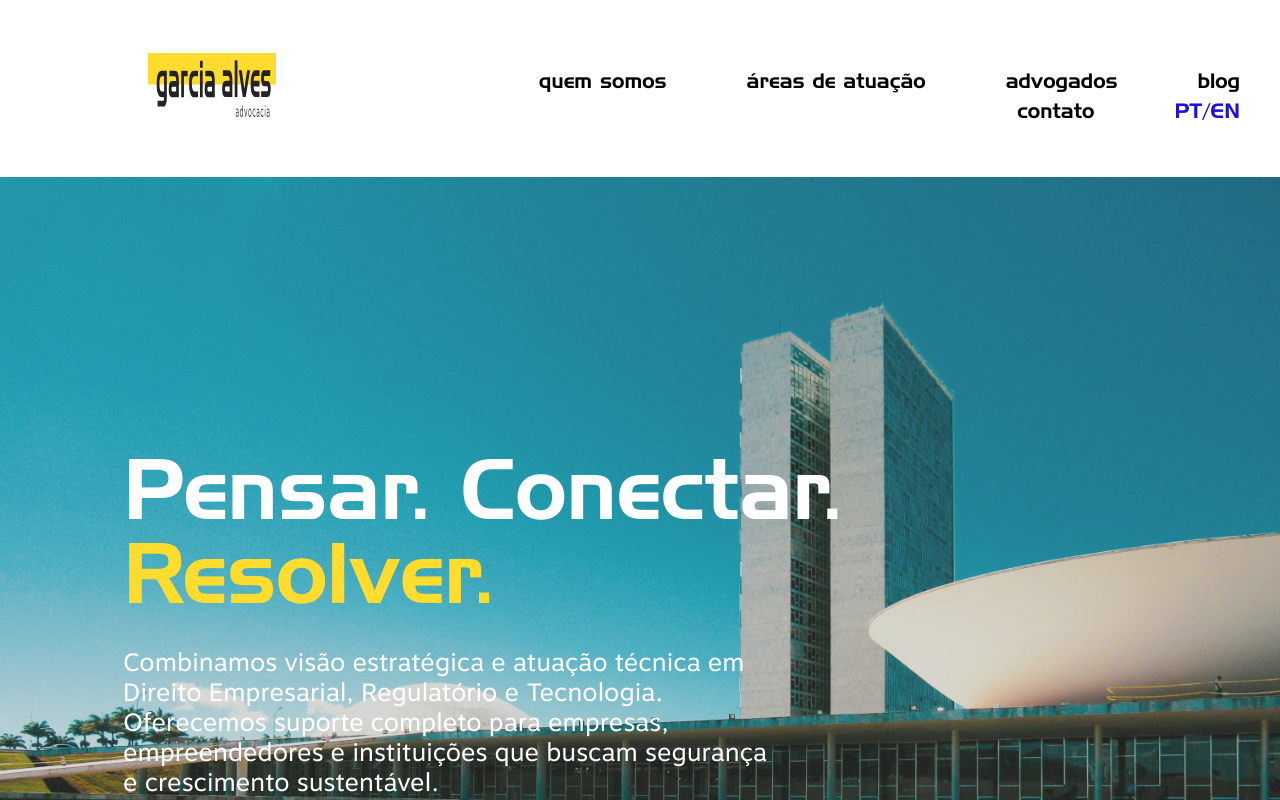
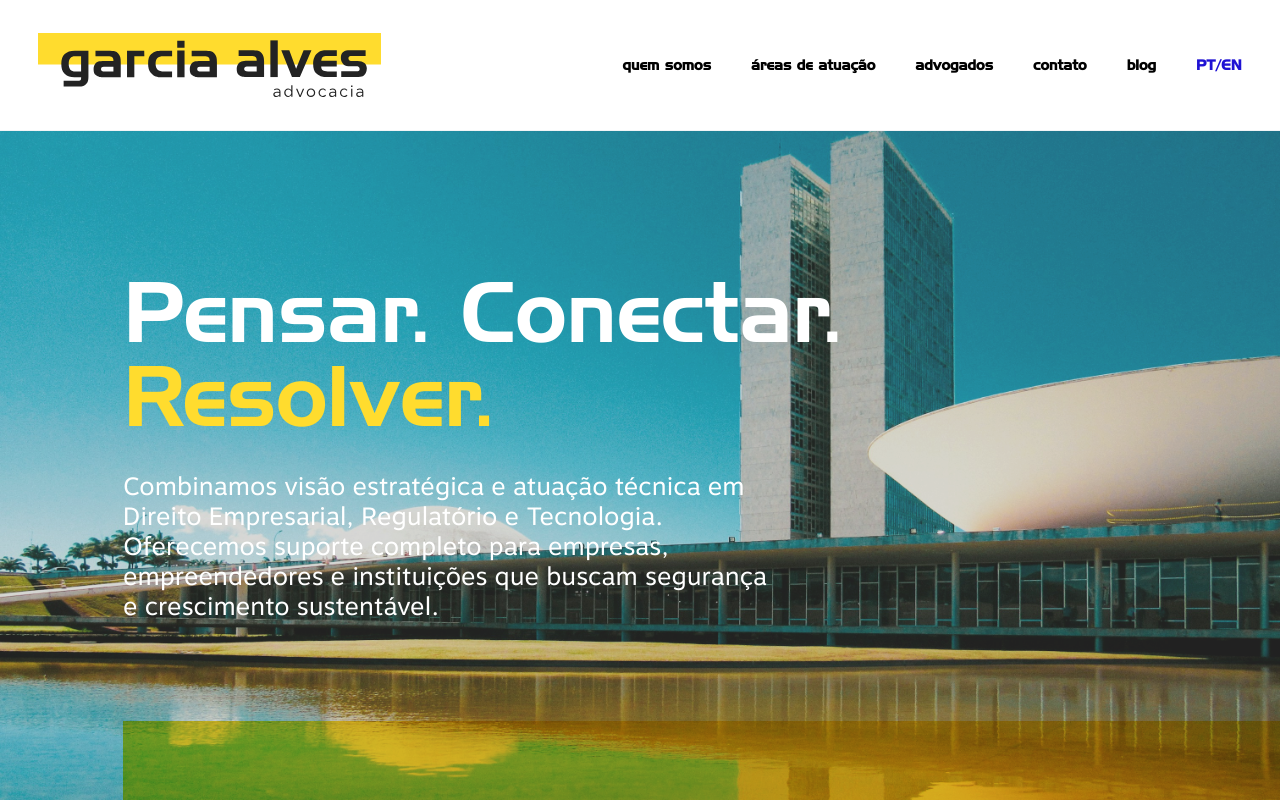
Before and after one commit to ferteles/GarciaAlves, a Next.js app: page / in a window 1280 px wide. Shown: the top 800 px of the page. Built offline with nearby package versions, Linux system fonts and the light colour scheme.

Commit message:
feat: Implement responsive and dynamic header and navbar components with scroll effects and mobile menu functionality.

```diff
--- a/src/components/Header.tsx
+++ b/src/components/Header.tsx
@@ -1,58 +1,153 @@
 "use client";
 
+import Image from "next/image";
 import Link from "next/link";
-import { useState } from "react";
+import { useState, useEffect } from "react";
 
 const imgGroup1 = "/assets/7fa17b67e0e71de8c6bb1cbc7efbaf4271091096.svg";
 
 export default function Header() {
+    const [scrolled, setScrolled] = useState(false);
     const [isOpen, setIsOpen] = useState(false);
+    const [isMobile, setIsMobile] = useState(false);
+
+    useEffect(() => {
+        const checkMobile = () => setIsMobile(window.innerWidth < 1024);
+        const handleScroll = () => setScrolled(window.scrollY > 20);
+
+        checkMobile();
+        handleScroll();
+
+        window.addEventListener("scroll", handleScroll);
+        window.addEventListener("resize", checkMobile);
+        return () => {
+            window.removeEventListener("scroll", handleScroll);
+            window.removeEventListener("resize", checkMobile);
+        };
+    }, []);
+
+    // Altura do container
+    const navHeight = isMobile
+        ? (scrolled ? "56px" : "70px")
+        : (scrolled ? "90px" : "130px");
+
+    // Largura do logo
+    const logoWidth = isMobile
+        ? (scrolled ? "110px" : "140px")
+        : (scrolled ? "240px" : "343px");
 
     return (
-        <header className="relative w-full bg-white z-50">
-            <div className="w-full max-w-[1512px] mx-auto px-6 lg:px-[40px] pt-6 pb-6 lg:pt-[44px] lg:pb-[50px] flex items-center justify-between">
-                <Link href="/" className="z-50 w-[200px] lg:w-[343px] lg:h-[64px] relative block">
-                    <img src={imgGroup1} alt="Logo Garcia Alves" className="w-full h-full object-contain" />
+        <header
+            className={`fixed top-0 left-0 right-0 w-full z-50 bg-white border-b border-gray-100 ${scrolled ? "shadow-md" : ""}`}
+            style={{ transition: "box-shadow 0.3s" }}
+        >
+            <div
+                className="max-w-[1512px] mx-auto px-4 flex items-center justify-between overflow-hidden"
+                style={{
+                    height: navHeight,
+                    transition: "height 0.3s ease",
+                    paddingLeft: "clamp(16px, 3vw, 40px)",
+                    paddingRight: "clamp(16px, 3vw, 40px)",
+                }}
+            >
+                {/* Logo */}
+                <div className="flex-shrink-0 z-50">
+                    <Link href="/" className="block">
+                        <Image
+                            src={imgGroup1}
+                            alt="Logo Garcia Alves"
+                            width={343}
+                            height={64}
+                            priority
+                            style={{
+                                width: logoWidth,
+                                height: "auto",
+                                transition: "width 0.3s ease",
+                            }}
+                        />
                     </Link>
+                </div>
 
                 {/* Desktop Menu */}
-                <nav className="hidden lg:flex items-center justify-end flex-wrap flex-1 gap-x-8 lg:gap-x-[40px] xl:gap-x-[80px] font-handel text-[18px] lg:text-[20.3px] lowercase tracking-normal text-black lg:mt-[22px]">
-                    <Link href="#quem-somos" className="hover:text-primary transition-colors">quem somos</Link>
-                    <Link href="#areas" className="hover:text-primary transition-colors">áreas de atuação</Link>
-                    <Link href="#advogados" className="hover:text-primary transition-colors">advogados</Link>
-                    <Link href="/blog" className="hover:text-primary transition-colors">blog</Link>
-                    <Link href="#contato" className="hover:text-primary transition-colors">contato</Link>
-                    <span className="text-primary cursor-pointer transition-colors uppercase">PT/EN</span>
+                <nav className="hidden lg:flex items-center justify-end gap-x-6 xl:gap-x-10 font-handel font-bold tracking-normal text-black shrink-0 ml-6"
+                    style={{ fontSize: "clamp(13px, 1.1vw, 18px)" }}
+                >
+                    <Link href="#quem-somos" className="hover:text-primary transition-colors whitespace-nowrap">
+                        quem somos
+                    </Link>
+                    <Link href="#areas" className="hover:text-primary transition-colors whitespace-nowrap">
+                        áreas de atuação
+                    </Link>
+                    <Link href="#advogados" className="hover:text-primary transition-colors whitespace-nowrap">
+                        advogados
+                    </Link>
+                    <Link href="#contato" className="hover:text-primary transition-colors whitespace-nowrap">
+                        contato
+                    </Link>
+                    <Link href="/blog" className="hover:text-primary transition-colors whitespace-nowrap">
+                        blog
+                    </Link>
+                    <button className="text-primary font-bold hover:opacity-80 transition-opacity uppercase whitespace-nowrap">
+                        PT/EN
+                    </button>
                 </nav>
 
-                {/* Mobile Menu Button */}
+                {/* Mobile: PT/EN + Hamburger */}
+                <div className="flex lg:hidden items-center gap-3 z-50 shrink-0">
+                    <button className="text-primary font-bold text-xs whitespace-nowrap">
+                        PT/EN
+                    </button>
                     <button
-                    className="lg:hidden text-black z-50 p-2"
+                        className="text-black p-1 focus:outline-none"
                         onClick={() => setIsOpen(!isOpen)}
                         aria-label="Toggle Menu"
                     >
-                    <div className="w-8 h-8 flex items-center justify-center relative">
-                        <span className={`absolute h-0.5 w-6 transition-all duration-300 ${isOpen ? "bg-black rotate-45" : "bg-black -translate-y-2"
-                            }`} />
-                        <span className={`absolute h-0.5 w-6 transition-all duration-300 ${isOpen ? "bg-transparent" : "bg-black"
-                            }`} />
-                        <span className={`absolute h-0.5 w-6 transition-all duration-300 ${isOpen ? "bg-black -rotate-45" : "bg-black translate-y-2"
-                            }`} />
+                        <div className="w-6 h-6 flex flex-col items-center justify-center relative" style={{ gap: "5px" }}>
+                            <span className={`block bg-black transition-all duration-300`}
+                                style={{
+                                    height: "2px", width: "22px", display: "block",
+                                    transform: isOpen ? "rotate(45deg) translateY(7px)" : "none",
+                                }} />
+                            <span className={`block bg-black transition-all duration-300`}
+                                style={{
+                                    height: "2px", width: "22px", display: "block",
+                                    opacity: isOpen ? 0 : 1,
+                                }} />
+                            <span className={`block bg-black transition-all duration-300`}
+                                style={{
+                                    height: "2px", width: "22px", display: "block",
+                                    transform: isOpen ? "rotate(-45deg) translateY(-7px)" : "none",
+                                }} />
                         </div>
                     </button>
                 </div>
+            </div>
 
-            {/* Mobile Menu Sub-Layer */}
-            <div className={`fixed inset-0 z-40 bg-white transition-transform duration-300 ease-in-out lg:hidden ${isOpen ? "translate-x-0" : "translate-x-full"
-                }`}>
-                <nav className="flex flex-col items-center justify-center h-full gap-8 font-handel text-2xl text-black lowercase tracking-normal">
-                    <Link href="#quem-somos" onClick={() => setIsOpen(false)} className="hover:text-primary transition-colors">quem somos</Link>
-                    <Link href="#areas" onClick={() => setIsOpen(false)} className="hover:text-primary transition-colors">áreas de atuação</Link>
-                    <Link href="#advogados" onClick={() => setIsOpen(false)} className="hover:text-primary transition-colors">advogados</Link>
-                    <Link href="/blog" onClick={() => setIsOpen(false)} className="hover:text-primary transition-colors">blog</Link>
-                    <Link href="#contato" onClick={() => setIsOpen(false)} className="hover:text-primary transition-colors">contato</Link>
-                    <span className="text-primary mt-4 uppercase">PT/EN</span>
-                </nav>
+            {/* Mobile Menu Overlay */}
+            <div
+                className="fixed inset-0 bg-white z-40 flex flex-col items-center justify-center gap-8 font-handel text-2xl font-bold lg:hidden"
+                style={{
+                    opacity: isOpen ? 1 : 0,
+                    pointerEvents: isOpen ? "auto" : "none",
+                    transform: isOpen ? "translateY(0)" : "translateY(-8px)",
+                    transition: "opacity 0.3s ease, transform 0.3s ease",
+                }}
+            >
+                <Link href="#quem-somos" onClick={() => setIsOpen(false)} className="hover:text-primary transition-colors">
+                    quem somos
+                </Link>
+                <Link href="#areas" onClick={() => setIsOpen(false)} className="hover:text-primary transition-colors">
+                    áreas de atuação
+                </Link>
+                <Link href="#advogados" onClick={() => setIsOpen(false)} className="hover:text-primary transition-colors">
+                    advogados
+                </Link>
+                <Link href="/blog" onClick={() => setIsOpen(false)} className="hover:text-primary transition-colors">
+                    blog
+                </Link>
+                <Link href="#contato" onClick={() => setIsOpen(false)} className="hover:text-primary transition-colors">
+                    contato
+                </Link>
             </div>
         </header>
     );
--- a/src/components/Navbar.tsx
+++ b/src/components/Navbar.tsx
@@ -7,21 +7,47 @@ import { useState, useEffect } from "react";
 export default function Navbar() {
     const [scrolled, setScrolled] = useState(false);
     const [isOpen, setIsOpen] = useState(false);
+    const [isMobile, setIsMobile] = useState(false);
 
     useEffect(() => {
-        const handleScroll = () => {
-            setScrolled(window.scrollY > 20);
+        const checkMobile = () => setIsMobile(window.innerWidth < 1024);
+        const handleScroll = () => setScrolled(window.scrollY > 20);
+
+        checkMobile();
+        handleScroll();
+
+        window.addEventListener("scroll", handleScroll);
+        window.addEventListener("resize", checkMobile);
+        return () => {
+            window.removeEventListener("scroll", handleScroll);
+            window.removeEventListener("resize", checkMobile);
         };
-        window.addEventListener("scroll", handleScroll);
-        // Dispara uma vez ao carregar para pegar o estado inicial
-        handleScroll();
-        return () => window.removeEventListener("scroll", handleScroll);
     }, []);
 
+    // Altura do container
+    const navHeight = isMobile
+        ? (scrolled ? "56px" : "70px")
+        : (scrolled ? "90px" : "130px");
+
+    // Largura do logo
+    const logoWidth = isMobile
+        ? (scrolled ? "110px" : "140px")
+        : (scrolled ? "240px" : "343px");
+
     return (
-        <nav className={`fixed top-0 left-0 right-0 w-full z-50 transition-all duration-300 bg-white border-b border-gray-100 ${scrolled ? 'shadow-md' : ''}`}>
-            <div className={`max-w-[1512px] mx-auto px-6 lg:px-[40px] flex items-center justify-between transition-all duration-300 ${scrolled ? 'h-[70px] lg:h-[90px]' : 'h-[90px] lg:h-[130px]'}`}>
-
+        <nav
+            className={`fixed top-0 left-0 right-0 w-full z-50 bg-white border-b border-gray-100 ${scrolled ? "shadow-md" : ""}`}
+            style={{ transition: "box-shadow 0.3s" }}
+        >
+            <div
+                className="max-w-[1512px] mx-auto px-4 flex items-center justify-between overflow-hidden"
+                style={{
+                    height: navHeight,
+                    transition: "height 0.3s ease",
+                    paddingLeft: "clamp(16px, 3vw, 40px)",
+                    paddingRight: "clamp(16px, 3vw, 40px)",
+                }}
+            >
                 {/* Logo */}
                 <div className="flex-shrink-0 z-50">
                     <Link href="/" className="block">
@@ -31,55 +57,65 @@ export default function Navbar() {
                             width={343}
                             height={64}
                             priority
-                            className={`transition-all duration-300 h-auto ${scrolled ? 'w-[150px] md:w-[200px] lg:w-[260px]' : 'w-[180px] md:w-[240px] lg:w-[343px]'}`}
+                            style={{
+                                width: logoWidth,
+                                height: "auto",
+                                transition: "width 0.3s ease",
+                            }}
                         />
                     </Link>
                 </div>
 
-                {/* Desktop Menu - Stacked Layout */}
-                <div className="hidden lg:flex items-center justify-end gap-x-8 xl:gap-x-12 font-handel text-[16px] xl:text-[20.3px] font-bold tracking-normal text-black w-full ml-8">
+                {/* Desktop Menu */}
+                <div className="hidden lg:flex items-center justify-end gap-x-6 xl:gap-x-10 font-handel font-bold tracking-normal text-black shrink-0 ml-6"
+                    style={{ fontSize: "clamp(13px, 1.1vw, 18px)" }}
+                >
                     <Link href="#quem-somos" className="hover:text-primary transition-colors whitespace-nowrap">
                         quem somos
                     </Link>
                     <Link href="#areas" className="hover:text-primary transition-colors whitespace-nowrap">
                         áreas de atuação
                     </Link>
-
-                    {/* Advogados / Contato Stacked */}
-                    <div className="flex flex-col items-center gap-1">
                     <Link href="#advogados" className="hover:text-primary transition-colors whitespace-nowrap">
                         advogados
                     </Link>
                     <Link href="#contato" className="hover:text-primary transition-colors whitespace-nowrap">
                         contato
                     </Link>
-                    </div>
-
-                    {/* Blog / PT/EN Stacked */}
-                    <div className="flex flex-col items-center gap-1">
                     <Link href="/blog" className="hover:text-primary transition-colors whitespace-nowrap">
                         blog
                     </Link>
-                        <button className="text-primary font-bold hover:opacity-80 transition-opacity uppercase">
+                    <button className="text-primary font-bold hover:opacity-80 transition-opacity uppercase whitespace-nowrap">
                         PT/EN
                     </button>
                 </div>
-                </div>
 
-                {/* Mobile Icons + Hamburger */}
-                <div className="flex lg:hidden items-center gap-4 z-50">
-                    <button className="text-primary font-bold text-sm">
+                {/* Mobile: PT/EN + Hamburger */}
+                <div className="flex lg:hidden items-center gap-3 z-50 shrink-0">
+                    <button className="text-primary font-bold text-xs whitespace-nowrap">
                         PT/EN
                     </button>
                     <button
-                        className="text-black p-2 focus:outline-none"
+                        className="text-black p-1 focus:outline-none"
                         onClick={() => setIsOpen(!isOpen)}
                         aria-label="Toggle Menu"
                     >
-                        <div className="w-8 h-8 flex flex-col items-center justify-center relative space-y-[6px]">
-                            <span className={`block h-[2px] w-6 bg-black transition-all duration-300 ${isOpen ? "rotate-45 translate-y-[8px]" : ""}`} />
-                            <span className={`block h-[2px] w-6 bg-black transition-all duration-300 ${isOpen ? "opacity-0" : ""}`} />
-                            <span className={`block h-[2px] w-6 bg-black transition-all duration-300 ${isOpen ? "-rotate-45 -translate-y-[8px]" : ""}`} />
+                        <div className="w-6 h-6 flex flex-col items-center justify-center relative" style={{ gap: "5px" }}>
+                            <span className={`block bg-black transition-all duration-300`}
+                                style={{
+                                    height: "2px", width: "22px", display: "block",
+                                    transform: isOpen ? "rotate(45deg) translateY(7px)" : "none",
+                                }} />
+                            <span className={`block bg-black transition-all duration-300`}
+                                style={{
+                                    height: "2px", width: "22px", display: "block",
+                                    opacity: isOpen ? 0 : 1,
+                                }} />
+                            <span className={`block bg-black transition-all duration-300`}
+                                style={{
+                                    height: "2px", width: "22px", display: "block",
+                                    transform: isOpen ? "rotate(-45deg) translateY(-7px)" : "none",
+                                }} />
                         </div>
                     </button>
                 </div>
@@ -87,9 +123,13 @@ export default function Navbar() {
 
             {/* Mobile Menu Overlay */}
             <div
-                className={`fixed inset-0 bg-white z-40 flex flex-col items-center pt-32 gap-8 font-handel text-2xl font-bold transition-transform duration-300 ease-in-out lg:hidden ${
-                    isOpen ? "translate-y-0" : "translate-y-[-150%] opacity-0 pointer-events-none"
-                }`}
+                className="fixed inset-0 bg-white z-40 flex flex-col items-center justify-center gap-8 font-handel text-2xl font-bold lg:hidden"
+                style={{
+                    opacity: isOpen ? 1 : 0,
+                    pointerEvents: isOpen ? "auto" : "none",
+                    transform: isOpen ? "translateY(0)" : "translateY(-8px)",
+                    transition: "opacity 0.3s ease, transform 0.3s ease",
+                }}
             >
                 <Link href="#quem-somos" onClick={() => setIsOpen(false)} className="hover:text-primary transition-colors">
                     quem somos
```
Lines whose indentation alone changed are shown as unchanged.
